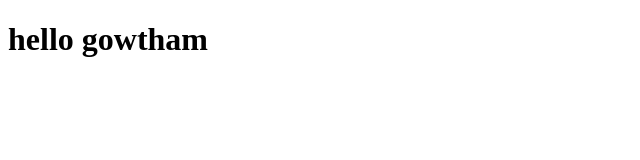
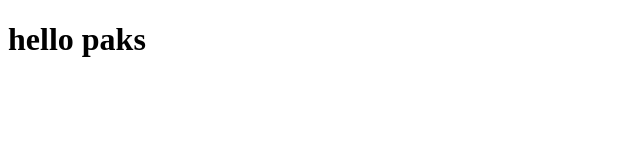
Before and after one commit to gowtham638/myproject, a plain HTML site: page index.html in a window 1280 px wide. Shown: the whole page, without its empty margins (0-640 px from the left). Drawn offline with Linux system fonts and the light colour scheme.

Commit message:
Update index.html

```diff
--- a/index.html
+++ b/index.html
@@ -4,6 +4,6 @@
 	<title></title>
 </head>
 <body>
-	<h1>hello gowtham</h1>
+	<h1>hello paks</h1>
 </body>
 </html>
```
